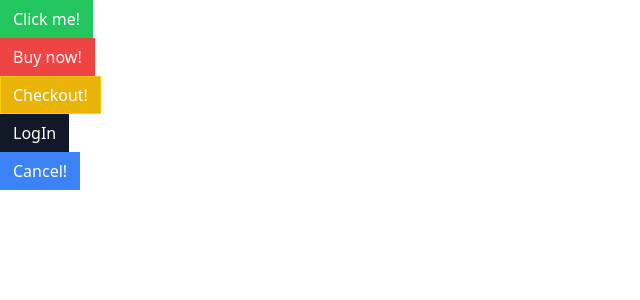
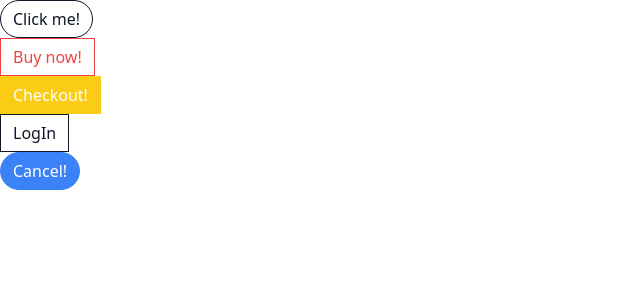
Before and after one commit to kleekich21/comps, a React (Create React App) app: page / in a window 1280 px wide. Shown: the top 300 px of the page, without its empty margins (0-640 px from the left). Built offline with nearby package versions, Linux system fonts and the light colour scheme.

Commit message:
feat: add react-icons and tailwind merge library

```diff
--- a/package.json
+++ b/package.json
@@ -10,7 +10,9 @@
     "prop-types": "^15.8.1",
     "react": "^18.2.0",
     "react-dom": "^18.2.0",
+    "react-icons": "4.6.0",
     "react-scripts": "5.0.1",
+    "tailwind-merge": "^2.2.2",
     "web-vitals": "^2.1.4"
   },
   "scripts": {
--- a/src/App.js
+++ b/src/App.js
@@ -4,7 +4,7 @@ function App() {
   return (
     <div>
       <div>
-        <Button success rouned outline>
+        <Button secondary outline rounded>
           Click me!
         </Button>
       </div>
--- a/src/Button.js
+++ b/src/Button.js
@@ -1,9 +1,5 @@
 import className from "classnames";
-
-const finalClassName = className({
-  "bg-blue-500": true,
-  "text-yellow-500": false,
-});
+import { twMerge } from "tailwind-merge";
 
 function Button({
   children,
@@ -15,13 +11,22 @@ function Button({
   outline,
   rounded,
 }) {
-  const classes = className("px-3 py-1.5 border", {
-    "border-blue-500 bg-blue-500 text-white": primary,
-    "border-gray-900 bg-gray-900 text-white": secondary,
-    "border-green-500 bg-green-500 text-white": success,
-    "border-yellow-400 bg-yellow-500 text-white": warning,
-    "border-red-500 bg-red-500 text-white": danger,
-  });
+  const classes = twMerge(
+    className("px-3 py-1.5 border", {
+      "border-blue-500 bg-blue-500 text-white": primary,
+      "border-gray-900 bg-gray-900 text-white": secondary,
+      "border-green-500 bg-green-500 text-white": success,
+      "border-yellow-400 bg-yellow-400 text-white": warning,
+      "border-red-500 bg-red-500 text-white": danger,
+      "rounded-full": rounded,
+      "bg-white": outline,
+      "text-blue-500": outline && primary,
+      "text-gray-900": outline && secondary,
+      "text-green-500": outline && success,
+      "text-yellow-400": outline && warning,
+      "text-red-500": outline && danger,
+    })
+  );
 
   return <button className={classes}>{children}</button>;
 }
```
Also changed, not shown: 1 other file (tests, documents, lock files or other folders).
